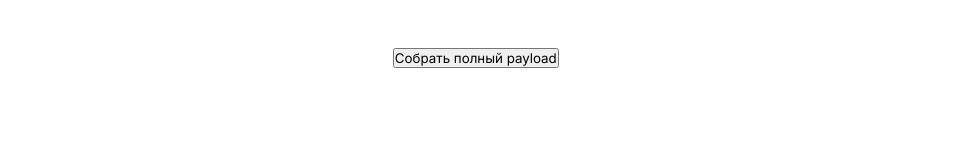
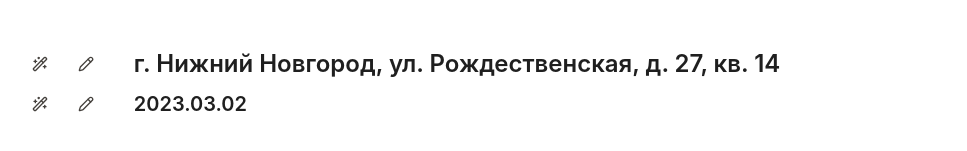
Before and after one commit to SuroZaqaryan/react-notion-table, a React app: page / in a window 1280 px wide. Shown: the top 151 px of the page, without its empty margins (105-1072 px from the left). Built offline with nearby package versions, Linux system fonts and the light colour scheme; the HTML template or start-up script is replaced by a standard one.

Commit message:
Update dop_chars

```diff
--- a/src/Table/MainTableView.jsx
+++ b/src/Table/MainTableView.jsx
@@ -8,6 +8,62 @@ import columns from "./columns/columns";
 
 function MainTableView() {
   const [state, dispatch] = useReducer(reducer, initialState);
+
+  useEffect(() => {
+    if (!state) return;
+
+    const characteristics = state.tables.map(({ state: table }) => {
+      const { metadata, data } = table;
+
+      const mainCharMap = new Map();
+      const dopCharMap = new Map();
+
+      for (const [idx, row] of data.entries()) {
+        let key;
+        if (row.isNewRow) {
+          // Для новых строк используем уникальный ключ, например, индекс с префиксом
+          key = `newRow_${idx}`;
+        } else {
+          key = row.name || "";
+        }
+
+        const targetMap = row.isNewRow ? dopCharMap : mainCharMap;
+
+        if (!targetMap.has(key)) {
+          targetMap.set(key, {
+            // Для новых строк имя может быть пустым или как есть
+            name: row.isNewRow ? row.name || "" : key,
+            unit: row.unit || "",
+            values: [],
+          });
+        }
+
+        targetMap.get(key).values.push({
+          value: row.value || "",
+          is_popular: !row.isNewRow,
+        });
+      }
+
+      return {
+        chapter_name: metadata.chapterName,
+        item_name: metadata.itemName,
+        OKPD2: metadata.okpd2,
+        main_chars: Array.from(mainCharMap.values()),
+        dop_chars: Array.from(dopCharMap.values()),
+      };
+    });
+
+    const payload = {
+      date: state.date,
+      address: state.address,
+      warranty: state.bottomSections?.[0],
+      payment: state.bottomSections?.[1],
+      characteristics,
+    };
+
+    console.log("FULL PAYLOAD", payload);
+  }, [state]);
+
 
   useEffect(() => {
     async function fetchData() {
@@ -66,57 +122,8 @@ function MainTableView() {
     dispatch({ type: "update_table", tableId, action });
   };
 
-  const transformFullStateToSpec = () => {
-    const characteristics = state.tables.map(({ state: table }) => {
-      const { metadata, data } = table;
-
-      const mainCharMap = new Map();
-      const dopCharMap = new Map();
-
-      for (const row of data) {
-        const key = row.name || "";
-        const targetMap = row.isNewRow ? dopCharMap : mainCharMap;
-
-        if (!targetMap.has(key)) {
-          targetMap.set(key, {
-            name: key,
-            unit: row.unit || "",
-            values: [],
-          });
-        }
-
-        targetMap.get(key).values.push({
-          value: row.value || "",
-          is_popular: !row.isNewRow,
-        });
-      }
-
-      return {
-        chapter_name: metadata.chapterName,
-        item_name: metadata.itemName,
-        OKPD2: metadata.okpd2,
-        main_chars: Array.from(mainCharMap.values()),
-        dop_chars: Array.from(dopCharMap.values()),
-      };
-    });
-
-    const payload = {
-      date: state.date,
-      address: state.address,
-      warranty: state.bottomSections[0],
-      payment: state.bottomSections[1],
-      characteristics,
-    };
-
-    console.log("FULL PAYLOAD", payload);
-  };
-
   return (
     <div className="table-group">
-      <button onClick={transformFullStateToSpec}>
-        Собрать полный payload
-      </button>
-
       <TopInfoEditor
         date={state.date}
         address={state.address}
--- a/src/index.jsx
+++ b/src/index.jsx
@@ -1,11 +1,8 @@
-import React from 'react';
 import ReactDOM from 'react-dom';
 
 import MainTableView from './Table/MainTableView';
 
 ReactDOM.render(
-  <React.StrictMode>
-    <MainTableView />
-  </React.StrictMode>,
+  <MainTableView />, // без <React.StrictMode>
   document.getElementById('root')
 );
```
